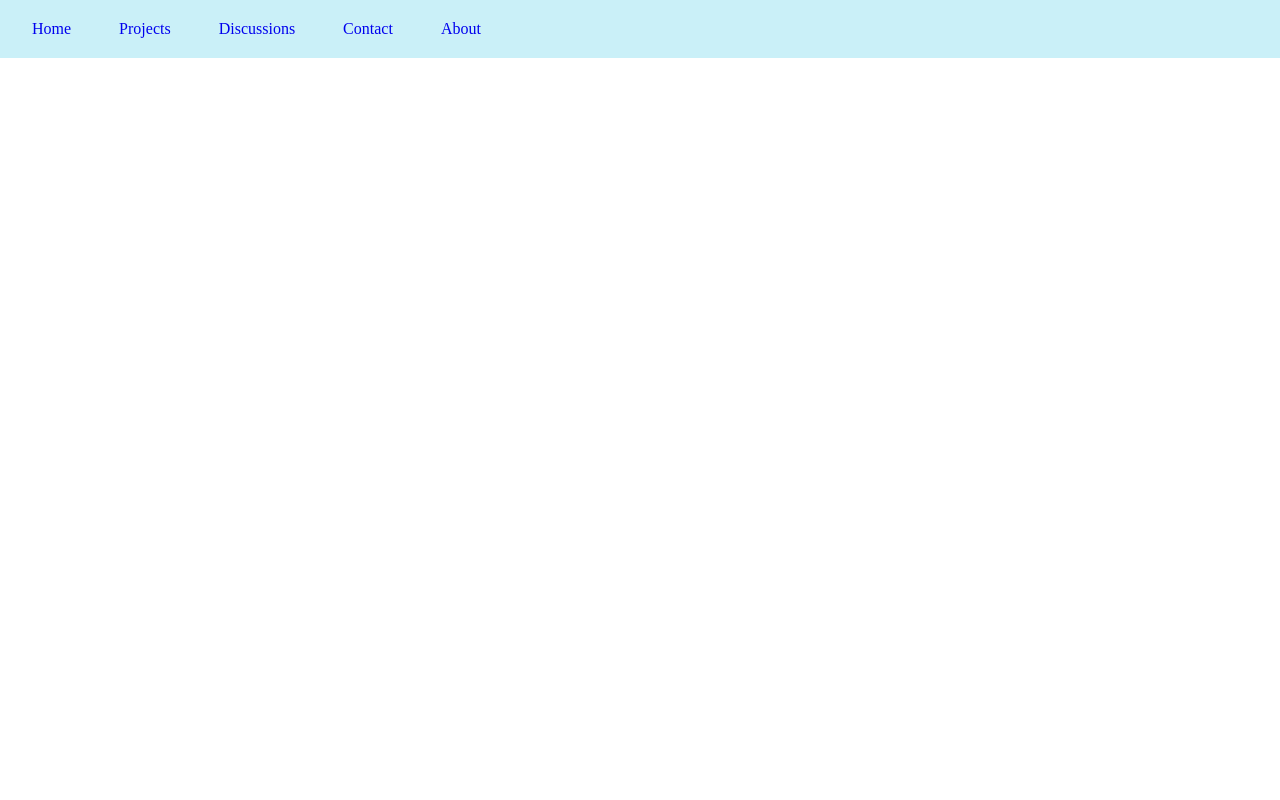
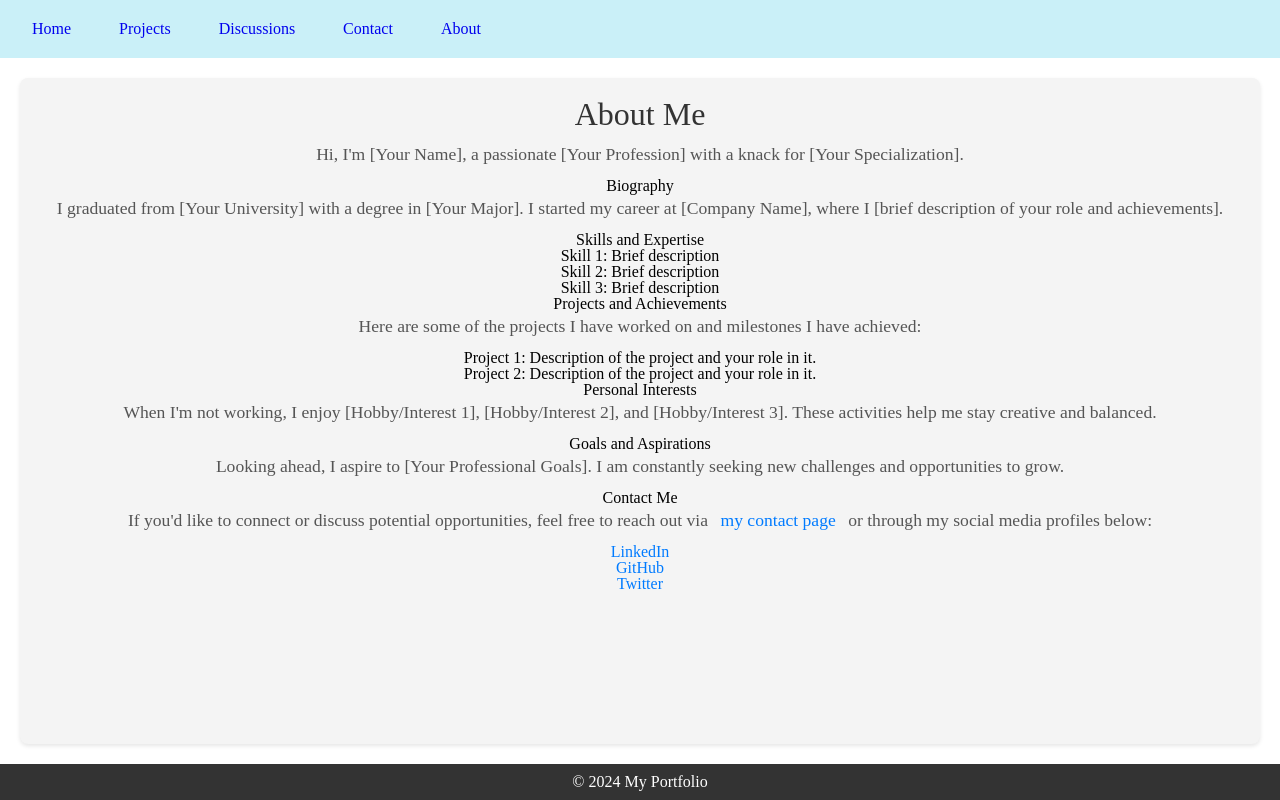
Before and after one commit to NadimBouassida/demo-web-page, a plain HTML site: page directories/about.html in a window 1280 px wide. Drawn offline with Linux system fonts and the light colour scheme.

Commit message:
added introduction stylesheet and made some changes to html pages

```diff
--- a/directories/about.html
+++ b/directories/about.html
@@ -5,6 +5,7 @@
     <meta name="viewport" content="width=device-width, initial-scale=1.0">
     <link rel="stylesheet" href="/stylesheets/reset.css">
     <link rel="stylesheet" href="/stylesheets/main.css">
+    <link rel="stylesheet" href="/stylesheets/introduction.css">
     <script src="/scripts/main.js"></script>
     <title>Portfolio</title>
 </head>
@@ -20,5 +21,57 @@
             </ul>
         </nav>
     </header>
+    <main class="introduction">
+        <section class="about-introduction">
+            <h1>About Me</h1>
+            <p>Hi, I'm [Your Name], a passionate [Your Profession] with a knack for [Your Specialization].</p>
+        </section>
+
+        <section class="about-biography">
+            <h2>Biography</h2>
+            <p>I graduated from [Your University] with a degree in [Your Major]. I started my career at [Company Name], where I [brief description of your role and achievements].</p>
+        </section>
+
+        <section class="about-skills">
+            <h2>Skills and Expertise</h2>
+            <ul>
+                <li>Skill 1: Brief description</li>
+                <li>Skill 2: Brief description</li>
+                <li>Skill 3: Brief description</li>
+            </ul>
+        </section>
+
+        <section class="about-projects">
+            <h2>Projects and Achievements</h2>
+            <p>Here are some of the projects I have worked on and milestones I have achieved:</p>
+            <ul>
+                <li><strong>Project 1:</strong> Description of the project and your role in it.</li>
+                <li><strong>Project 2:</strong> Description of the project and your role in it.</li>
+            </ul>
+        </section>
+
+        <section class="about-interests">
+            <h2>Personal Interests</h2>
+            <p>When I'm not working, I enjoy [Hobby/Interest 1], [Hobby/Interest 2], and [Hobby/Interest 3]. These activities help me stay creative and balanced.</p>
+        </section>
+
+        <section class="about-goals">
+            <h2>Goals and Aspirations</h2>
+            <p>Looking ahead, I aspire to [Your Professional Goals]. I am constantly seeking new challenges and opportunities to grow.</p>
+        </section>
+
+        <section class="about-contact">
+            <h2>Contact Me</h2>
+            <p>If you'd like to connect or discuss potential opportunities, feel free to reach out via <a href="contacts.html">my contact page</a> or through my social media profiles below:</p>
+            <ul>
+                <li><a href="https://linkedin.com/in/yourprofile">LinkedIn</a></li>
+                <li><a href="https://github.com/yourprofile">GitHub</a></li>
+                <li><a href="https://twitter.com/yourprofile">Twitter</a></li>
+            </ul>
+        </section>
+    </main>
+    <footer>
+        <p>&copy; 2024 My Portfolio</p>
+    </footer>
 </body>
 </html>
--- /dev/null
+++ b/stylesheets/introduction.css
@@ -0,0 +1,30 @@
+.introduction {
+    padding: 20px;
+    background-color: #f4f4f4;
+    border-radius: 8px;
+    margin: 20px;
+    box-shadow: 0 2px 4px rgba(0, 0, 0, 0.1);
+}
+
+.introduction h1 {
+    font-size: 2em;
+    margin-bottom: 10px;
+    color: #333;
+}
+
+.introduction p {
+    font-size: 1.1em;
+    line-height: 1.6;
+    margin-bottom: 10px;
+    color: #555;
+}
+
+.introduction a {
+    padding: 8px;
+    color: #007BFF;
+    text-decoration: none;
+}
+
+.introduction a:hover {
+    background-color: #caf0f8;
+}
--- a/stylesheets/main.css
+++ b/stylesheets/main.css
@@ -1,3 +1,16 @@
+body{
+    display: flex;
+    flex-direction: column;
+    min-height: 100vh;
+}
+
+main{
+    justify-content: center;
+    align-items: center;
+    text-align: center;
+    flex: 1;
+}
+
 #header{
     background-color: #caf0f8;
     padding: 1% 0;
@@ -33,6 +46,15 @@
     display: none; /* Hidden by default on larger screens */
 }
 
+
+footer {
+    text-align: center;
+    padding: 10px 0;
+    background: #333;
+    color: #fff;
+    justify-content: flex-end;
+}
+
 @media (max-width: 768px) {
     .menu-toggle {
         display: block; /* Show menu toggle icon */
```
Also changed, not shown: directories/contact.html (+9 -0 lines), directories/discussions.html (+10 -0 lines), directories/projects.html (+9 -0 lines), index.html (+12 -0 lines).
